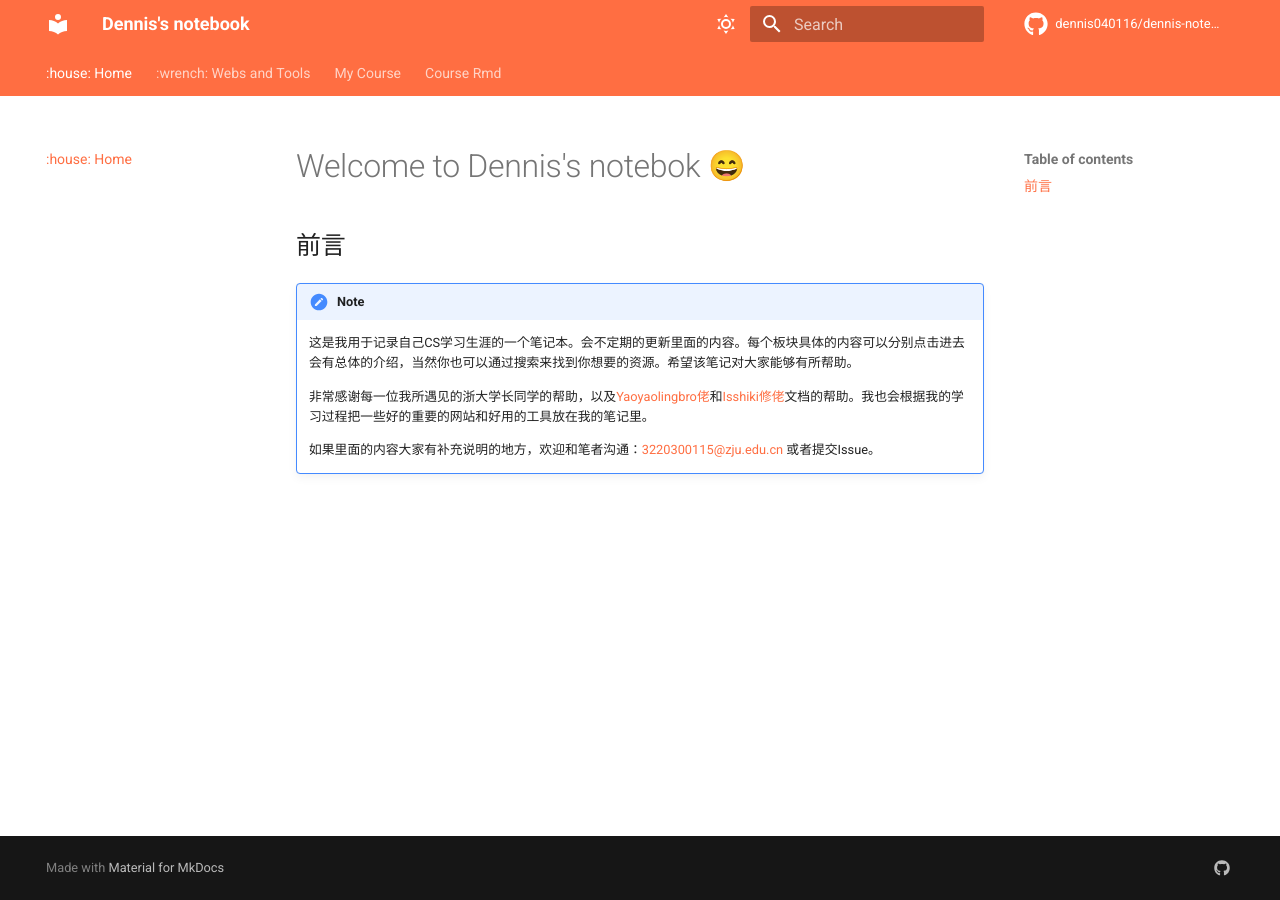
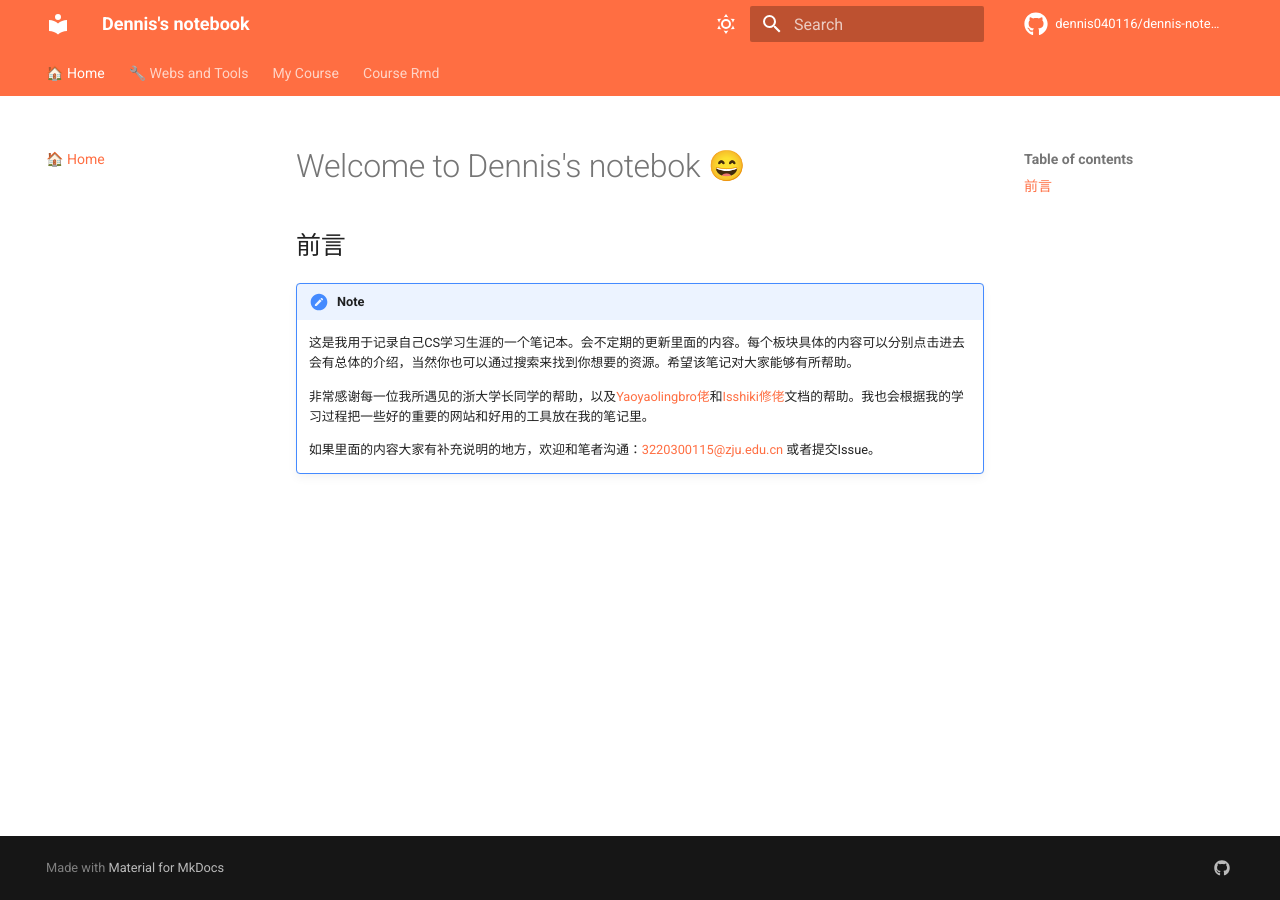
Before and after one commit to dennis040116/dennis-notebook, an MkDocs documentation site: the page built from docs/index.md, in a window 1280 px wide. Built offline with MkDocs 1.6.1 and Material for MkDocs 9.7.7, drawn with Linux system fonts in a browser that asks for light colours; emoji names are drawn with the system emoji font; comment, search, counter and statistics services are not loaded; some of the changed lines change nothing that is shown.

Commit message:
20240120

```diff
--- a/mkdocs.yml
+++ b/mkdocs.yml
@@ -145,9 +145,9 @@ extra:
 
 
 nav:
-  - ":house: Home" : index.md
+  - "🏠 Home" : index.md
 
-  - ":wrench: Webs and Tools":
+  - "🔧 Webs and Tools":
     - Webs_and_Tools/index.md
     - Toolbox  :
       - Webs_and_Tools/toolbox.md
```
Also changed, not shown: 1 other file.
